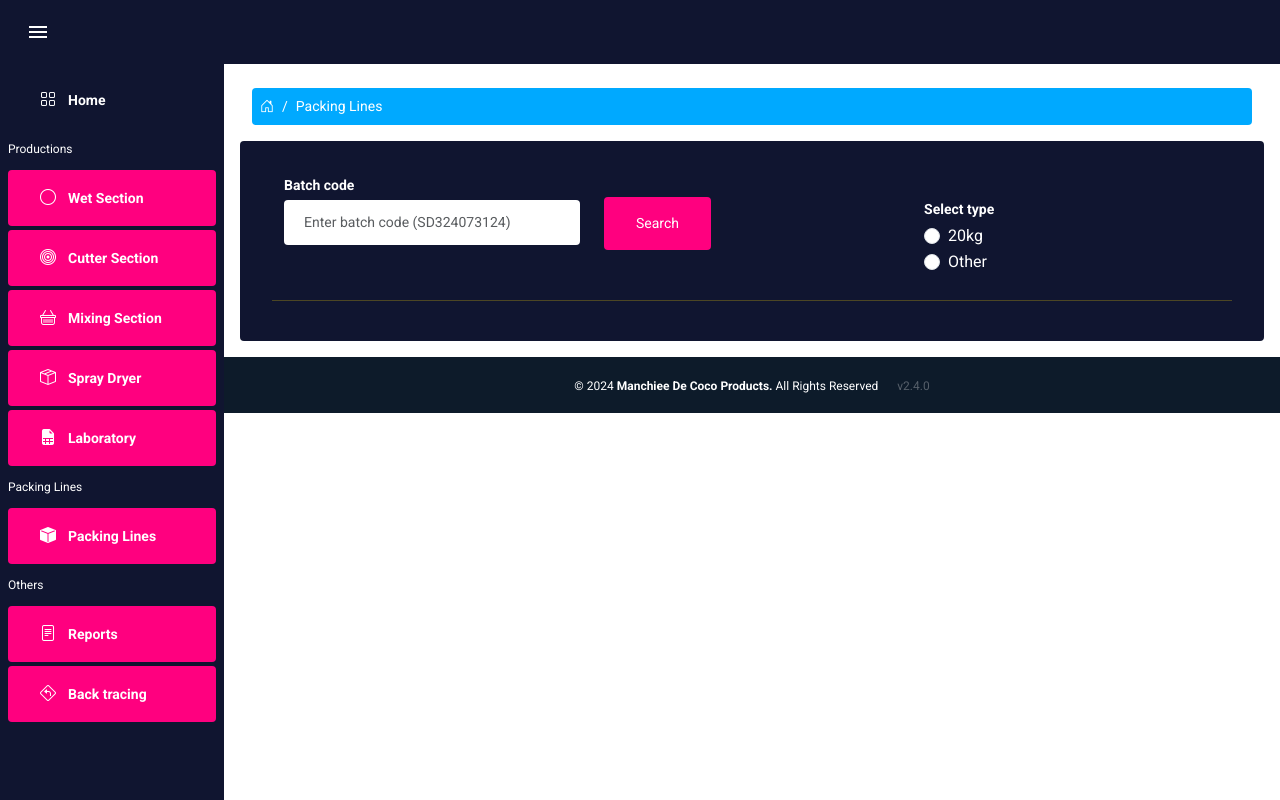
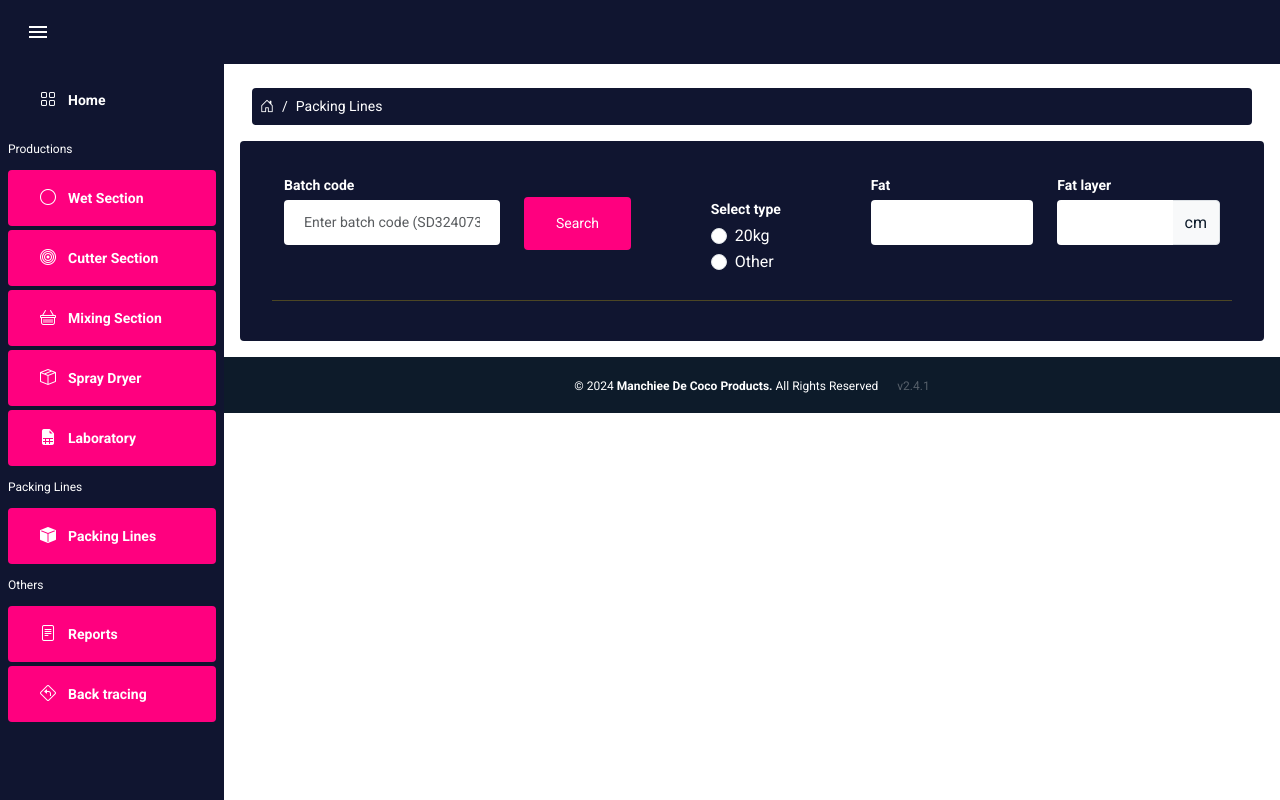
Before and after one commit to RukshanNuwan/mdc-final, a React (Create React App) app: page /packing-lines in a window 1280 px wide. Built offline with nearby package versions, Linux system fonts and the light colour scheme.

Commit message:
dev - [ui] - changed breadcrumb ui, added new field for summary report, added new fields for laboratory & added new fields for packing lines

```diff
--- a/src/components/breadcrumb/Breadcrumb.jsx
+++ b/src/components/breadcrumb/Breadcrumb.jsx
@@ -1,6 +1,6 @@
-import { Link } from 'react-router-dom';
+import { Link } from "react-router-dom";
 
-import './breadcrumb.css';
+import "./breadcrumb.css";
 
 const Breadcrumb = ({ title }) => {
   return (
--- a/src/components/breadcrumb/breadcrumb.css
+++ b/src/components/breadcrumb/breadcrumb.css
@@ -1,5 +1,5 @@
 .breadcrumb-container {
-  background-color: var(--light-blue);
+  background-color: var(--dark-blue-1);
   border-radius: 0.25rem;
 }
 
--- a/src/components/dataTable/ReportDataTable.jsx
+++ b/src/components/dataTable/ReportDataTable.jsx
@@ -164,7 +164,7 @@ const ReportDataTable = ({ data }) => {
                 <td>{item.cutter_bowser_load_time}</td>
                 <td>{item.sd_4_bowser_in_time}</td>
                 <td>
-                  {timeGap.hours}:{timeGap.minutes}
+                  {timeGap?.hours}:{timeGap?.minutes}
                 </td>
                 <td>{item.sd_4_batches_in_bowser}</td>
                 <td>
--- a/src/components/footer/Footer.jsx
+++ b/src/components/footer/Footer.jsx
@@ -11,7 +11,7 @@ const Footer = () => {
           </strong>
           All Rights Reserved{" "}
           <span className="ms-3" style={{ color: "#ffffff4d" }}>
-            v2.4.0
+            v2.4.1
           </span>
         </p>
       </div>
--- a/src/pages/laboratory/NewLaboratory.jsx
+++ b/src/pages/laboratory/NewLaboratory.jsx
@@ -590,7 +590,7 @@ const NewLaboratory = () => {
                       </Row>
                     </div>
 
-                    <Row className="mb-5">
+                    <Row>
                       <Form.Group
                         as={Col}
                         md="4"
--- a/src/pages/mixingSection/UpdateMixing.jsx
+++ b/src/pages/mixingSection/UpdateMixing.jsx
@@ -646,7 +646,7 @@ const UpdateMixing = () => {
                     </div>
                   )}
 
-                  <Row className="mb-5">
+                  <Row>
                     <Form.Group
                       as={Col}
                       md="4"
--- a/src/pages/packingLines/PackingLines.jsx
+++ b/src/pages/packingLines/PackingLines.jsx
@@ -1,5 +1,5 @@
 import { useState } from "react";
-import { Col, Figure, Form, Row, Spinner } from "react-bootstrap";
+import { Col, Figure, Form, InputGroup, Row, Spinner } from "react-bootstrap";
 import {
   addDoc,
   collection,
@@ -151,7 +151,7 @@ const PackingLines = () => {
                 <div className="col-md subFormParent">
                   <Form onSubmit={handleSearch}>
                     <Row>
-                      <Form.Group as={Col} md="4" controlId="batch_code">
+                      <Form.Group as={Col} md="3" controlId="batch_code">
                         <Form.Label className="fw-bold">Batch code</Form.Label>
                         <Form.Control
                           type="text"
@@ -180,7 +180,7 @@ const PackingLines = () => {
                         </span>
                       )}
 
-                      <Form.Group as={Col} md="4">
+                      <Form.Group as={Col} md="2">
                         <div className="mt-4">
                           <Form.Label className="fw-bold">
                             Select type
@@ -203,6 +203,47 @@ const PackingLines = () => {
                             onChange={handleRadioButtonChange}
                           />
                         </div>
+                      </Form.Group>
+
+                      <Form.Group
+                        as={Col}
+                        controlId="packing_powder_fat"
+                        className="mb-2"
+                      >
+                        <Form.Label className="fw-bold">Fat</Form.Label>
+                        <Form.Control
+                          type="number"
+                          className="customInput"
+                          onChange={handleChange}
+                        />
+                      </Form.Group>
+
+                      <Form.Group
+                        as={Col}
+                        controlId="packing_powder_fat_layer"
+                        className="mb-2"
+                      >
+                        <Form.Label className="fw-bold">Fat layer</Form.Label>
+                        <InputGroup>
+                          <Form.Control
+                            type="number"
+                            aria-label="fat layer"
+                            aria-describedby="addon"
+                            step=".01"
+                            className="customInput"
+                            onChange={handleChange}
+                          />
+                          <InputGroup.Text
+                            id="addon"
+                            style={{
+                              borderTopRightRadius: "0.25rem",
+                              borderBottomRightRadius: "0.25rem",
+                              color: "#0d1b2a",
+                            }}
+                          >
+                            cm
+                          </InputGroup.Text>
+                        </InputGroup>
                       </Form.Group>
                     </Row>
                   </Form>
@@ -274,7 +315,7 @@ const PackingLines = () => {
                           className="mb-2"
                         >
                           <Form.Label className="fw-bold">
-                            Bag number(s)
+                            Sd 03/04 bag number(s)
                           </Form.Label>
                           <Form.Control
                             type="text"
@@ -417,6 +458,23 @@ const PackingLines = () => {
                         </Form.Group>
                       </Row>
 
+                      <Row>
+                        <Form.Group
+                          as={Col}
+                          md="12"
+                          controlId="packing_remarks"
+                          className="mb-2"
+                        >
+                          <Form.Label className="fw-bold">Remarks</Form.Label>
+                          <Form.Control
+                            as="textarea"
+                            rows={4}
+                            className="customInput"
+                            onChange={handleChange}
+                          />
+                        </Form.Group>
+                      </Row>
+
                       <div className="mt-5">
                         <button
                           type="submit"
--- a/src/pages/sprayDryerSection/UpdateSprayDryer.jsx
+++ b/src/pages/sprayDryerSection/UpdateSprayDryer.jsx
@@ -310,9 +310,11 @@ const UpdateSprayDryer = () => {
                       </Form.Label>
                       <Form.Control
                         type="time"
-                        disabled
+                        disabled={state.sd_status === "ongoing"}
                         defaultValue={state.sd_powder_spray_start_time}
-                        className="customInput disabled"
+                        className={`customInput ${
+                          state.sd_status === "ongoing" && "disabled"
+                        }`}
                       />
                     </Form.Group>
                   </Row>
@@ -683,7 +685,7 @@ const UpdateSprayDryer = () => {
                     </Form.Group>
                   </Row>
 
-                  <Row className="mb-5">
+                  <Row>
                     <Form.Group
                       as={Col}
                       md="12"
```
